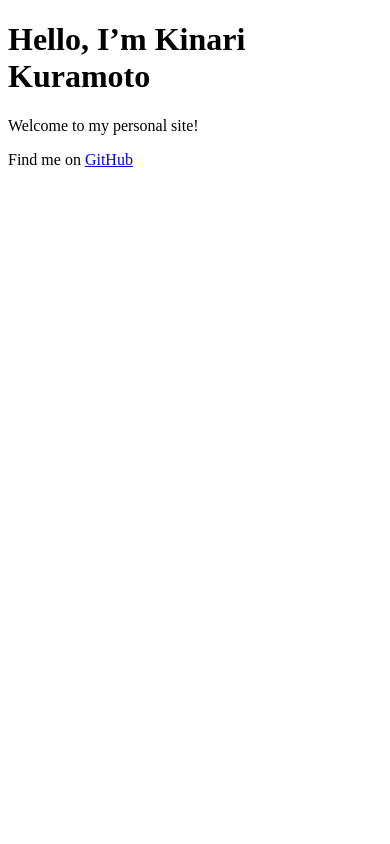
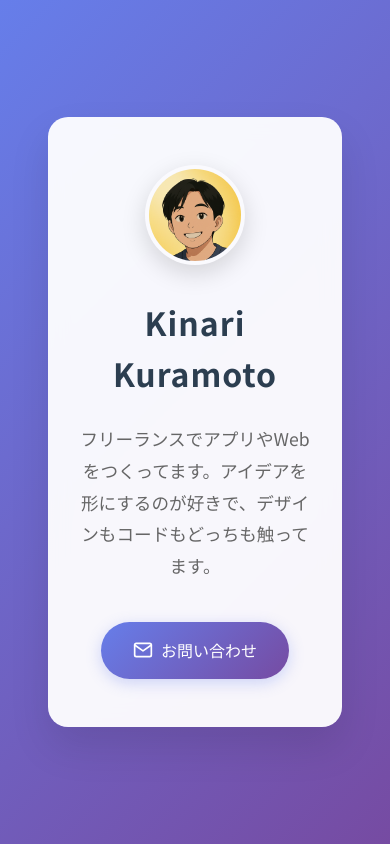
Before and after one commit to kinariku/portfolio, a plain HTML site: page index.html in a window 390 px wide. Drawn offline with Linux system fonts and the light colour scheme.

Commit message:
Add modern profile page with Noto Sans JP font and profile image
- Create responsive profile page with glassmorphism design
- Add profile image (profile.png) with circular frame
- Implement Noto Sans JP font for better Japanese typography
- Add email icon to contact button
- Update bio with freelancer information
- Use gradient background and modern styling

```diff
--- a/index.html
+++ b/index.html
@@ -2,11 +2,134 @@
 <html lang="ja">
 <head>
   <meta charset="UTF-8" />
-  <title>Kinari Kuramoto</title>
+  <meta name="viewport" content="width=device-width, initial-scale=1.0" />
+  <title>Kinari Kuramoto - Portfolio</title>
+  <link rel="preconnect" href="https://fonts.googleapis.com">
+  <link rel="preconnect" href="https://fonts.gstatic.com" crossorigin>
+  <link href="https://fonts.googleapis.com/css2?family=Noto+Sans+JP:wght@300;400;500;700&display=swap" rel="stylesheet">
+  <style>
+    * {
+      margin: 0;
+      padding: 0;
+      box-sizing: border-box;
+    }
+
+    body {
+      font-family: 'Noto Sans JP', -apple-system, BlinkMacSystemFont, 'Segoe UI', Roboto, Oxygen, Ubuntu, Cantarell, sans-serif;
+      line-height: 1.6;
+      color: #333;
+      background: linear-gradient(135deg, #667eea 0%, #764ba2 100%);
+      min-height: 100vh;
+      display: flex;
+      align-items: center;
+      justify-content: center;
+      padding: 2rem;
+    }
+
+    .container {
+      background: rgba(255, 255, 255, 0.95);
+      backdrop-filter: blur(10px);
+      border-radius: 20px;
+      padding: 4rem 3rem;
+      text-align: center;
+      box-shadow: 0 20px 40px rgba(0, 0, 0, 0.1);
+      max-width: 500px;
+      width: 100%;
+    }
+
+    .profile-image {
+      width: 120px;
+      height: 120px;
+      border-radius: 50%;
+      margin: 0 auto 2rem;
+      overflow: hidden;
+      border: 4px solid rgba(255, 255, 255, 0.3);
+      box-shadow: 0 8px 25px rgba(0, 0, 0, 0.15);
+    }
+
+    .profile-image img {
+      width: 100%;
+      height: 100%;
+      object-fit: cover;
+    }
+
+    h1 {
+      font-size: 2.5rem;
+      font-weight: 700;
+      margin-bottom: 1.5rem;
+      color: #2c3e50;
+      letter-spacing: 1px;
+    }
+
+    .bio {
+      font-size: 1.1rem;
+      color: #666;
+      margin-bottom: 2.5rem;
+      line-height: 1.8;
+      max-width: 400px;
+      margin-left: auto;
+      margin-right: auto;
+    }
+
+    .contact {
+      margin-top: 2rem;
+    }
+
+    .contact a {
+      display: inline-flex;
+      align-items: center;
+      gap: 0.5rem;
+      background: linear-gradient(135deg, #667eea, #764ba2);
+      color: white;
+      text-decoration: none;
+      padding: 1rem 2rem;
+      border-radius: 50px;
+      font-weight: 500;
+      transition: all 0.3s ease;
+      box-shadow: 0 4px 15px rgba(102, 126, 234, 0.3);
+    }
+
+    .contact a:hover {
+      transform: translateY(-2px);
+      box-shadow: 0 8px 25px rgba(102, 126, 234, 0.4);
+    }
+
+    @media (max-width: 600px) {
+      .container {
+        padding: 3rem 2rem;
+        margin: 1rem;
+      }
+
+      h1 {
+        font-size: 2rem;
+      }
+
+      .profile-image {
+        width: 100px;
+        height: 100px;
+        font-size: 2.5rem;
+      }
+    }
+  </style>
 </head>
 <body>
-  <h1>Hello, I’m Kinari Kuramoto</h1>
-  <p>Welcome to my personal site!</p>
-  <p>Find me on <a href="https://github.com/ユーザー名">GitHub</a></p>
+  <div class="container">
+    <div class="profile-image">
+      <img src="profile.png" alt="Kinari Kuramoto" />
+    </div>
+    <h1>Kinari Kuramoto</h1>
+    <p class="bio">
+      フリーランスでアプリやWebをつくってます。アイデアを形にするのが好きで、デザインもコードもどっちも触ってます。
+    </p>
+    <div class="contact">
+      <a href="mailto:contact@kinarikuramoto.com">
+        <svg width="20" height="20" viewBox="0 0 24 24" fill="none" xmlns="http://www.w3.org/2000/svg">
+          <path d="M4 4H20C21.1 4 22 4.9 22 6V18C22 19.1 21.1 20 20 20H4C2.9 20 2 19.1 2 18V6C2 4.9 2.9 4 4 4Z" stroke="currentColor" stroke-width="2" stroke-linecap="round" stroke-linejoin="round"/>
+          <polyline points="22,6 12,13 2,6" stroke="currentColor" stroke-width="2" stroke-linecap="round" stroke-linejoin="round"/>
+        </svg>
+        お問い合わせ
+      </a>
+    </div>
+  </div>
 </body>
 </html>
```
Also changed, not shown: profile.png (added).
